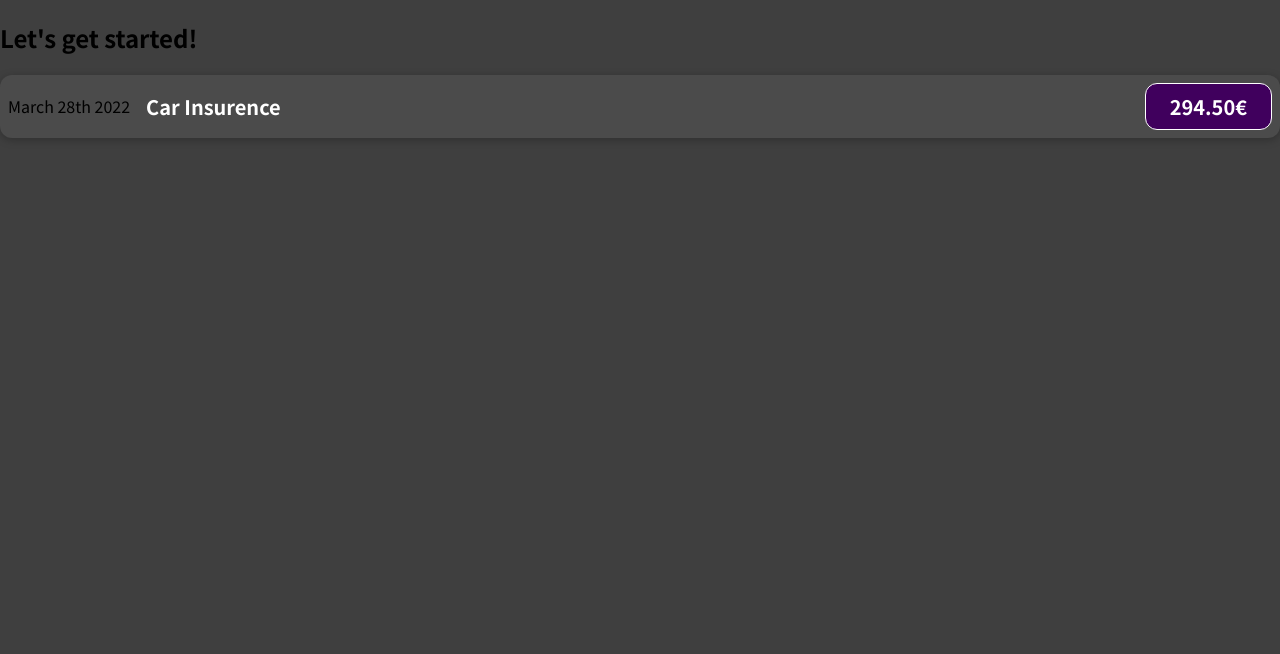
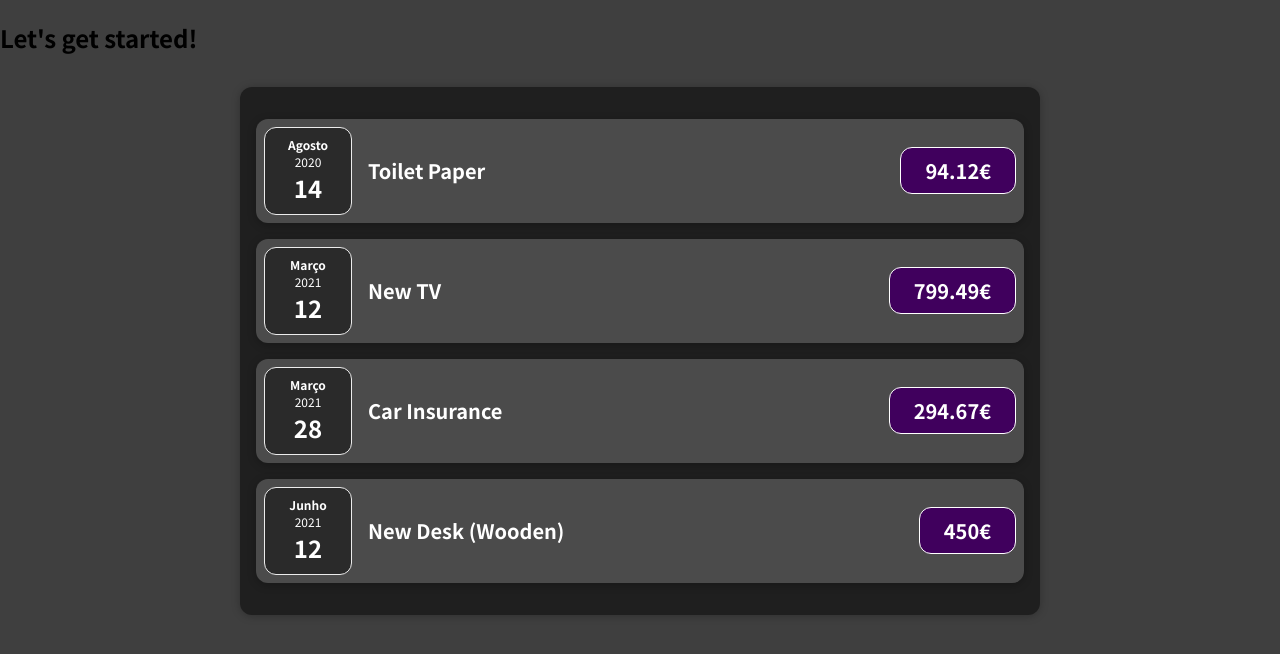
Before and after one commit to Pedro-Costa123/react_guide_app1, a JavaScript app: page / in a window 1280 px wide. Shown: the top 654 px of the page. Built offline with nearby package versions, Linux system fonts and the light colour scheme.

Commit message:
Section 3 : 38.5

```diff
--- a/src/App.js
+++ b/src/App.js
@@ -1,10 +1,37 @@
-import ExpenseItem from "./components/ExpenseItem";
+import Expenses from "./components/Expenses";
 
 function App() {
+  const expenses = [
+    {
+      id: "e1",
+      title: "Toilet Paper",
+      amount: 94.12,
+      date: new Date(2020, 7, 14),
+    },
+    {
+      id: "e2",
+      title: "New TV",
+      amount: 799.49,
+      date: new Date(2021, 2, 12),
+    },
+    {
+      id: "e3",
+      title: "Car Insurance",
+      amount: 294.67,
+      date: new Date(2021, 2, 28),
+    },
+    {
+      id: "e4",
+      title: "New Desk (Wooden)",
+      amount: 450,
+      date: new Date(2021, 5, 12),
+    },
+  ];
+
   return (
     <div>
       <h2>Let's get started!</h2>
-      <ExpenseItem></ExpenseItem>
+      <Expenses items={expenses}/>
     </div>
   );
 }
--- /dev/null
+++ b/src/components/ExpenseDate.css
@@ -0,0 +1,26 @@
+.expense-date {
+  display: flex;
+  flex-direction: column;
+  width: 5.5rem;
+  height: 5.5rem;
+  border: 1px solid #ececec;
+  background-color: #2a2a2a;
+  color: white;
+  border-radius: 12px;
+  align-items: center;
+  justify-content: center;
+}
+
+.expense-date__month {
+  font-size: 0.75rem;
+  font-weight: bold;
+}
+
+.expense-date__year {
+  font-size: 0.75rem;
+}
+
+.expense-date__day {
+  font-size: 1.5rem;
+  font-weight: bold;
+}
--- /dev/null
+++ b/src/components/ExpenseDate.js
@@ -0,0 +1,20 @@
+import "./ExpenseDate.css";
+import { capitalizeFirstLetter } from "../myFunctions"; //My Added Stuff
+
+function ExpenseDate(props) {
+  const month = capitalizeFirstLetter(
+    props.date.toLocaleString("pt-PT", { month: "long" })
+  );
+  const day = props.date.toLocaleString("pt-PT", { day: "2-digit" });
+  const year = props.date.getFullYear();
+
+  return (
+    <div className="expense-date">
+      <div className="expense-date__month">{month}</div>
+      <div className="expense-date__year">{year}</div>
+      <div className="expense-date__day">{day}</div>
+    </div>
+  );
+}
+
+export default ExpenseDate;
--- a/src/components/ExpenseItem.js
+++ b/src/components/ExpenseItem.js
@@ -1,12 +1,13 @@
 import "./ExpenseItem.css";
+import ExpenseDate from "./ExpenseDate";
 
-function ExpenseItem() {
+function ExpenseItem(props) {
   return (
     <div className="expense-item">
-      <div>March 28th 2022</div>
+      <ExpenseDate date={props.date} />
       <div className="expense-item__description">
-        <h2>Car Insurence</h2>
-        <div className="expense-item__price">294.50€</div>
+        <h2>{props.title}</h2>
+        <div className="expense-item__price">{props.amount}€</div>
       </div>
     </div>
   );
--- /dev/null
+++ b/src/components/Expenses.css
@@ -0,0 +1,9 @@
+.expenses {
+  padding: 1rem;
+  background-color: rgb(31, 31, 31);
+  margin: 2rem auto;
+  width: 50rem;
+  max-width: 95%;
+  border-radius: 12px;
+  box-shadow: 0 1px 8px rgba(0, 0, 0, 0.25);
+}
--- /dev/null
+++ b/src/components/Expenses.js
@@ -0,0 +1,31 @@
+import "./Expenses.css";
+import ExpenseItem from "./ExpenseItem";
+
+function Expenses(props) {
+  return (
+    <div className="expenses">
+      <ExpenseItem
+        title={props.items[0].title}
+        amount={props.items[0].amount}
+        date={props.items[0].date}
+      />
+      <ExpenseItem
+        title={props.items[1].title}
+        amount={props.items[1].amount}
+        date={props.items[1].date}
+      />
+      <ExpenseItem
+        title={props.items[2].title}
+        amount={props.items[2].amount}
+        date={props.items[2].date}
+      />
+      <ExpenseItem
+        title={props.items[3].title}
+        amount={props.items[3].amount}
+        date={props.items[3].date}
+      />
+    </div>
+  );
+}
+
+export default Expenses;
--- /dev/null
+++ b/src/myFunctions.js
@@ -0,0 +1,6 @@
+//Added this function because months in pt-PT starts with lower case
+function capitalizeFirstLetter(string) {
+  return string.charAt(0).toUpperCase() + string.slice(1);
+}
+
+export {capitalizeFirstLetter, };
```
